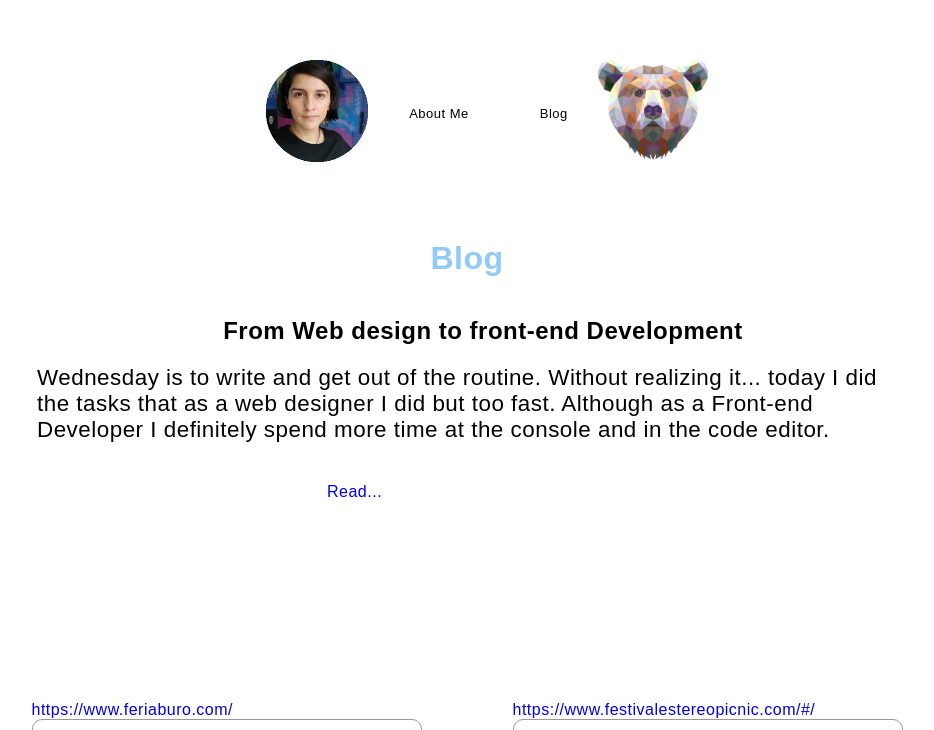
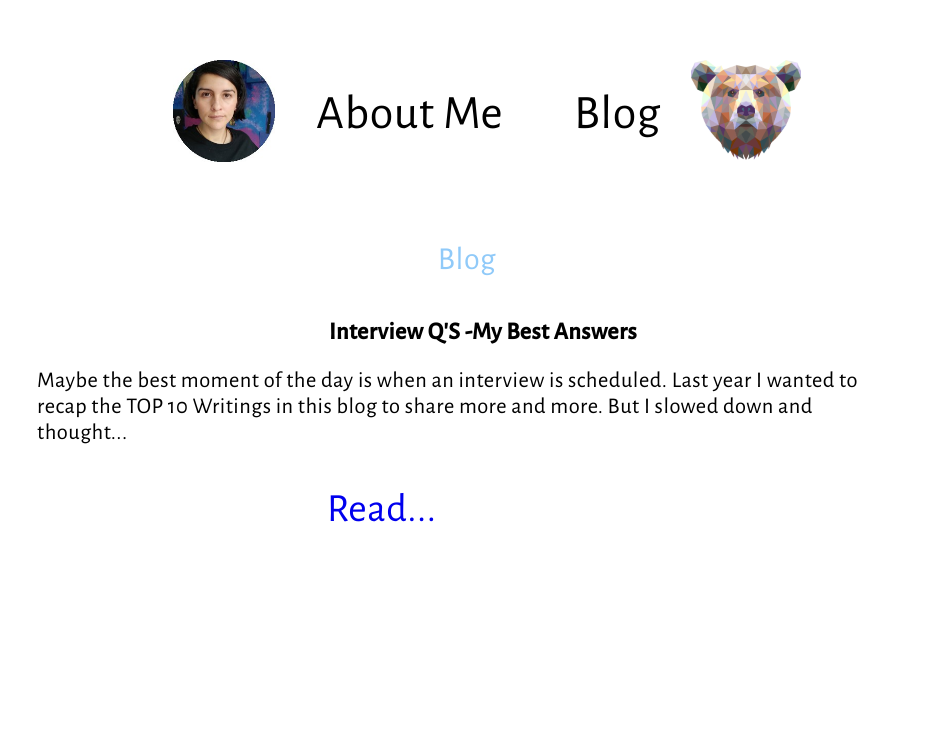
Before and after one commit to SaoriKiiki/rentalapp, a plain HTML site: page index.html in a window 1280 px wide. Both pictures are taken after a click on the item "Blog". Shown: the top 730 px of the page, without its empty margins (173-1107 px from the left). Drawn offline with nearby package versions, Linux system fonts and the light colour scheme.

Commit message:
finishes ok

```diff
--- a/index.html
+++ b/index.html
@@ -71,9 +71,11 @@
       <section id="writes" class="inactive">
         <div class="what-i-think">
           <h2>Blog</h2>
-          <h1>From Web design to front-end Development</h1>
-          <p>Wednesday is to write and get out of the routine. Without realizing it... today I did the tasks that as a web designer I did but too fast. Although as a Front-end Developer I definitely spend more time at the console and in the code editor.</p>
-          <a target="_blank" href="https://saoridev.blogspot.com/2022/07/del-diseno-web-al-desarrollo-front-end.html">Read...</a>
+          <h1>Interview Q'S -My Best Answers</h1>
+          <p>Maybe the best moment of the day is when an interview is scheduled. Last year I wanted to recap the TOP 10 Writings in this blog to share more and more. But I slowed down and thought...</p>
+
+
+          <a class="read" target="_blank" href="https://saoridev.blogspot.com/2023/02/interview-qs-my-best-answers.html">Read...</a>
 
         </div>
       </section>
--- a/styles/style.css
+++ b/styles/style.css
@@ -1,4 +1,4 @@
-@import url('https://fonts.googleapis.com/css2?family=Alegreya+Sans:wght@100;900&family=Kalam:wght@300&display=swap');
+@import url("https://fonts.googleapis.com/css2?family=Alegreya+Sans:wght@100;400;500;900&family=Kalam:wght@300&display=swap");
 body,
 * {
   box-sizing: border-box;
@@ -13,13 +13,20 @@ header {
   background-color: white;
   z-index: 1;
 }
-main{
+main {
   display: grid;
 }
 
 a {
   text-decoration: none;
   cursor: pointer;
+}
+div a .read {
+  font-family: "Kalam", sans-serif;
+  text-align: center;
+  font-size: 2rem;
+  color: blueviolet;
+  padding: 240px 0 40px 0px;
 }
 .inactive {
   display: none;
@@ -30,59 +37,59 @@ nav.encircled-part {
   margin: 60px 0px 30px 0px;
 }
 
- .unfold-icon img {
+.unfold-icon img {
   display: none;
-  }
+}
 
 @media (max-width: 640px) {
-  nav.encircled-part{
+  nav.encircled-part {
     display: flex;
     justify-content: space-around;
   }
 
-  ul.one, ul.two{
+  ul.one,
+  ul.two {
     display: none;
   }
-  .unfold-icon img{
+  .unfold-icon img {
     display: block;
     width: 50px;
     text-align: left;
-    }
+  }
 }
 @media (max-width: 780px) {
-  nav.encircled-part{
+  nav.encircled-part {
     display: flex;
     justify-content: space-around;
   }
-  ul.one{
+  ul.one {
     display: none;
   }
-  .unfold-icon img{
+  .unfold-icon img {
     display: block;
     width: 50px;
     text-align: left;
-    }
-
+  }
 }
 
 .tag-margin {
   margin: 0px 30px 0px 30px;
-  font-size: 13px;
+  font-size: 3rem;
 }
-#home a:hover{
+#home a:hover {
   color: pink;
-  font-size: 1.2em;
+  font-size: 30px;
   text-decoration: none;
 }
 /*About Me*/
-#unfold-card a:hover{
+#unfold-card a:hover {
   color: pink;
   font-size: 1.2em;
 }
 
 /*Blog*/
-#unfold-blog a:hover{
-  color: #90CAF9;
+#unfold-blog a:hover {
+  color: #90caf9;
   font-size: 1.2em;
 }
 
--- a/styles/third.css
+++ b/styles/third.css
@@ -1,4 +1,4 @@
-.profile-card{
+.profile-card {
   width: 100%;
   height: 300px;
   background-color: white;
@@ -11,7 +11,7 @@
 .profile-card p {
   font-family: "Alegreya Sans", sans-serif;
 }
-  .who-am-i h2{
+.who-am-i h2 {
   text-align: center;
   font-size: 2rem;
   font-family: "Alegreya Sans", sans-serif;
@@ -19,46 +19,45 @@
   color: pink;
   padding: 240px 0 40px 0px;
 }
-  .who-am-i h1{
+.who-am-i h1 {
   text-align: center;
   font-size: 1.5rem;
   padding: 20px 200px 10px 200px;
-    font-family: 'Kalam', cursive;
+  font-family: "Kalam", cursive;
   line-height: 1em;
 }
-  .who-am-i p{
+.who-am-i p {
   text-align: center;
   padding: 0px 210px 0 210px;
   font-size: 1.4rem;
 }
 
-  #writes{
+#writes {
   width: 100%;
   background-color: white;
 }
 .writes div {
   border-radius: 10px;
-
 }
 .writes p {
   font-family: "Alegreya Sans", sans-serif;
 }
-  .what-i-think h2{
+.what-i-think h2 {
   text-align: center;
   font-size: 2rem;
   font-family: "Alegreya Sans", sans-serif;
-    font-style: bold;
-    color:#90CAF9;
+  font-weight: 400;
+  color: #90caf9;
   padding: 240px 0 40px 0px;
 }
-  .what-i-think h1{
+.what-i-think h1 {
   text-align: center;
   font-size: 1.5rem;
   padding: 0px 176px 0px 210px;
   font-family: "Alegreya Sans", sans-serif;
   font-weight: 900;
 }
-  .what-i-think  p{
+.what-i-think p {
   text-align: left;
   padding: 0px 210px 40px 210px;
   font-size: 1.4rem;
@@ -66,24 +65,25 @@
 .what-i-think p {
   font-family: "Alegreya Sans", sans-serif;
 }
-  .what-i-think a {
+.what-i-think a.read {
   padding: 40px 0 0 500px;
+  font-size: 40px;
 }
-  .what-i-think a:hover {
+.what-i-think a.read:hover {
   color: pink;
-    font-size: 2rem;
+  font-size: 43px;
 }
-  .footer-menu ul{
+.footer-menu ul {
   display: flex;
   flex-direction: row;
   justify-content: center;
   margin: 0px 0 40px 0;
 }
-  .footer-menu li{
+.footer-menu li {
   text-decoration: none;
   list-style: none;
 }
-  .foot-loose img{
+.foot-loose img {
   width: 40px;
   margin: 40px;
 }
```
Lines whose indentation alone changed are shown as unchanged.
